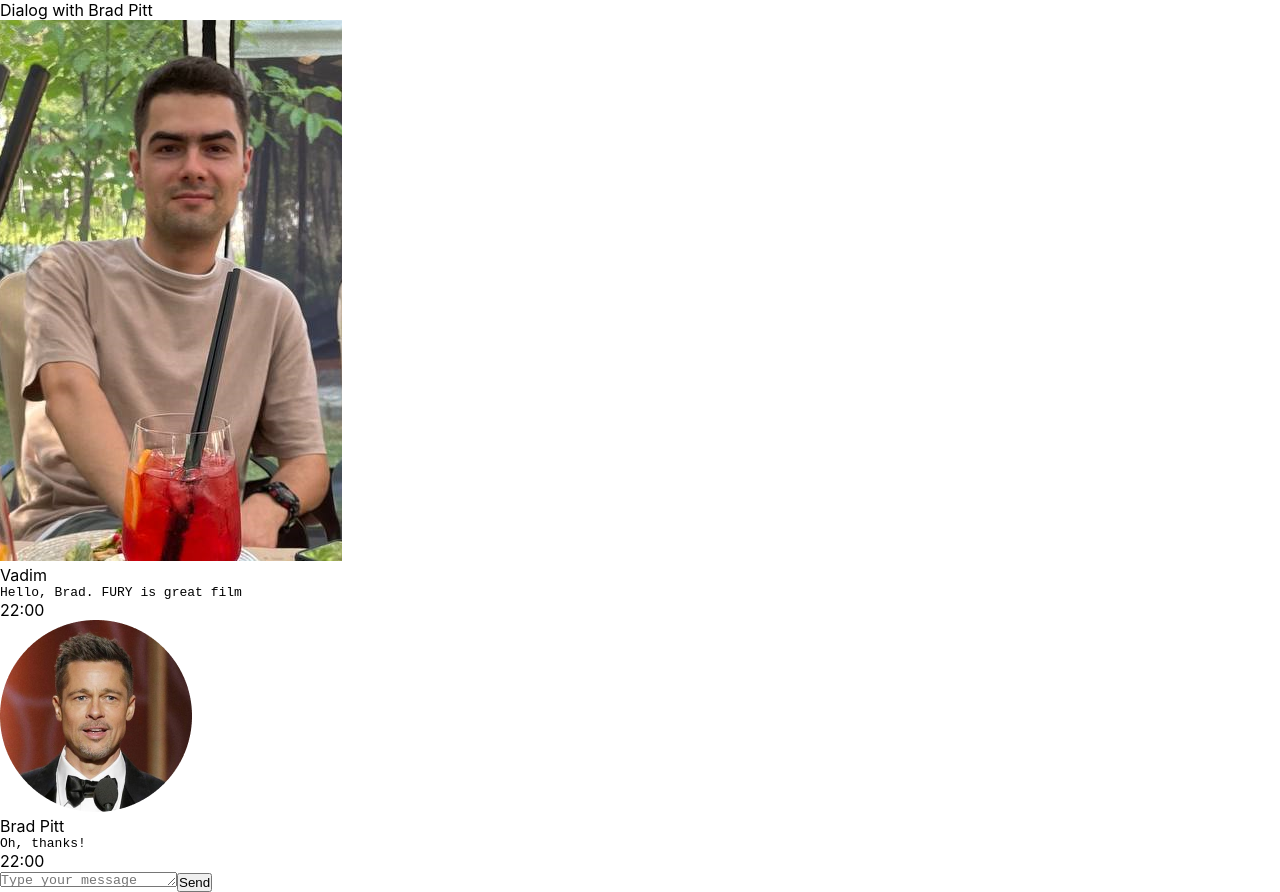
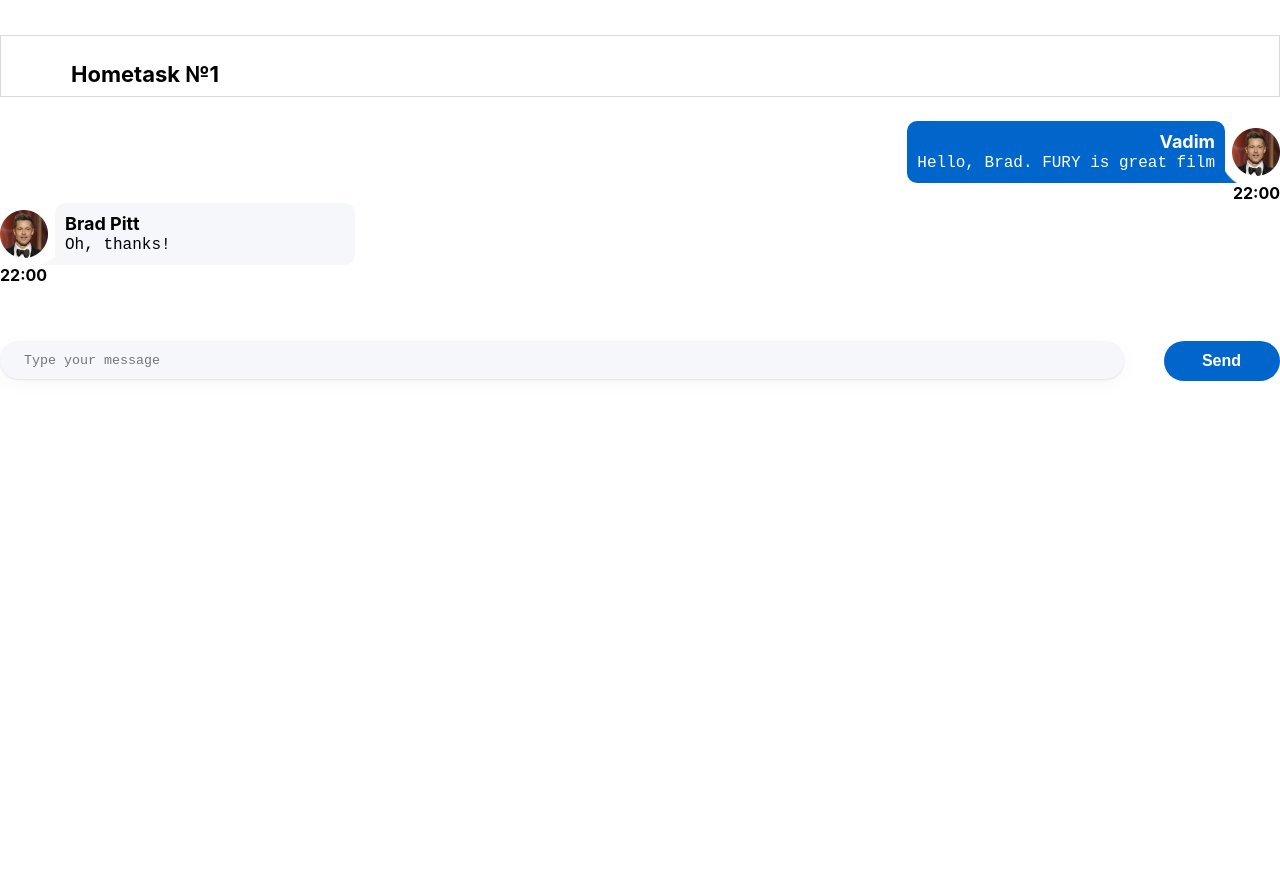
Before and after one commit to vadimcrmnl1/hws2, a React (Create React App) app: page / in a window 1280 px wide. After the commit the page ends 800 px from the top, so only its background shows below. Built offline with nearby package versions, Linux system fonts and the light colour scheme.

Commit message:
hws1 - 161022

```diff
--- a/src/s1-main/App.module.css
+++ b/src/s1-main/App.module.css
@@ -1,12 +1,19 @@
 .App {
     --header_height: 60px;
-
 }
 
 .hw {
-
+    max-width: 1280px;
+    margin: 0 auto;
 }
 
 .hwTitle {
-
+    margin-top: 35px;
+    padding-top: 25px;
+    padding-left: 70px;
+    font-weight: bold;
+    border: 1px solid #D9D9D9;
+    padding-bottom: 9px;
+    margin-bottom: 10px;
+    font-size: 22px;
 }
--- a/src/s2-homeworks/hw01/HW1.tsx
+++ b/src/s2-homeworks/hw01/HW1.tsx
@@ -4,7 +4,6 @@ import MessageSender from './message-sender/MessageSender'
 import s2 from '../../s1-main/App.module.css'
 import FriendMessage from './friend-message/FriendMessage'
 import avatar from './avatar.png'
-import ava1 from './ava1.png'
 
 import exp from "constants";
 
@@ -38,7 +37,7 @@ export type ReportType = {
 export const message0: MessageType = {
     id: 0,
     user: {
-        avatar: ava1, // можно менять
+        avatar: avatar, // можно менять
         name: 'Vadim',  // можно менять
     },
     message: {
@@ -61,7 +60,7 @@ export const friendMessage0: MessageType = {
 const HW1 = () => {
     return (
         <div id={'hw1'}>
-            <div className={s2.hwTitle}>Dialog with Brad Pitt</div>
+            <div className={s2.hwTitle}>Hometask №1</div>
             <div className={s2.hw}>
                 {/*проверка отображения (не менять)*/}
                 <div>
--- a/src/s2-homeworks/hw01/friend-message/FriendMessage.module.css
+++ b/src/s2-homeworks/hw01/friend-message/FriendMessage.module.css
@@ -3,29 +3,56 @@
 }
 
 .friendImageAndText {
-
+    display: flex;
+    flex-direction: row;
+    align-items: center;
 }
 
 .friendImageAndText img {
-
+    max-width: 48px;
+    max-height: 48px;
+    margin-right: 7px;
 }
 
 .friendText {
-
+    position: relative;
+    min-width: 300px;
+    padding: 10px;
+    border-radius: 10px 10px 10px 0;
+    background: #F5F7FB;
+    font-style: normal;
+    font-weight: bold;
+    font-size: 18px;
+    line-height: 22px;
+    color: #000000;
 }
 
 .friendText:after {
-
+    content: "";
+    position: absolute;
+    bottom: 0;
+    left: -7%;
+    display: block;
+    width: 30px;
+    height: 30px;
+    background: radial-gradient(60px at top left, transparent 49%, #F5F7FB 51%) no-repeat left bottom;
 }
 
 .friendName {
-
+    display: flex;
+    justify-content: start;
 }
 
 .friendMessageText {
-
+    font-style: normal;
+    font-weight: 400;
+    font-size: 16px;
+    line-height: 20px;
+    color: #000000;
 }
 
 .friendTime {
-
+    display: flex;
+    justify-content: start;
+    font-weight: bold;
 }
--- a/src/s2-homeworks/hw01/message-sender/MessageSender.module.css
+++ b/src/s2-homeworks/hw01/message-sender/MessageSender.module.css
@@ -1,19 +1,40 @@
 .sendForm {
-
+    margin-top: 56px;
+    display: flex;
+    justify-content: space-between;
 }
 
 .textarea {
-
+    overflow: hidden;
+    resize: none;
+    padding: 12px 0 11px 24px;
+    width: 100%;
+    background: #F5F7FB;
+    box-shadow: 0 5px 20px rgba(29, 33, 38, 0.03), 0 1px 2px rgba(29, 33, 38, 0.1);
+    border-radius: 20px;
+    border: none;
 }
 
 .button {
-
+    background: #0066CC;
+    border-radius: 20px;
+    padding: 10px 39px 10px 38px;
+    margin-left: 40px;
+    font-style: normal;
+    font-weight: 600;
+    font-size: 16px;
+    line-height: 20px;
+    color: #FFFFFF;
+    border: none;
+    margin-bottom: 35px;
 }
 
 
 .button:hover {
+    background: #0032c7;
+}
 
+.button:active {
+    background: #0032c7;
+    color: #FFFFFF;
 }
-.button:active {
-
-}
--- a/src/s2-homeworks/hw01/message/Message.module.css
+++ b/src/s2-homeworks/hw01/message/Message.module.css
@@ -1,31 +1,59 @@
 .message {
-
+    margin-top: 24px;
 }
 
 .imageAndText {
-
+    display: flex;
+    flex-direction: row-reverse;
+    align-items: center;
 }
 
 .imageAndText img {
-
+    max-width: 48px;
+    max-height: 48px;
+    margin-left: 7px;
 }
 
 .text {
-
+    position: relative;
+    min-width: 300px;
+    padding: 10px;
+    border-radius: 10px 10px 0 10px;
+    background: #0066CC;
+    font-style: normal;
+    font-weight: bold;
+    font-size: 18px;
+    line-height: 22px;
+    color: #FFFFFF;
 }
 
 .text:after {
-
+    content: "";
+    position: absolute;
+    bottom: 0;
+    left: 100%;
+    display: block;
+    width: 30px;
+    height: 30px;
+    background: radial-gradient(70px at top right, transparent 49%, #0066CC 51%) no-repeat right bottom;
 }
 
 .name {
-
+    display: flex;
+    justify-content: end;
 }
 
 .messageText {
-
+    white-space: normal;
+    font-style: normal;
+    font-weight: 400;
+    font-size: 16px;
+    line-height: 20px;
+    color: #FFFFFF;
 }
 
 .time {
-
+    display: flex;
+    justify-content: end;
+    font-weight: bold;
 }
```
Also changed, not shown: src/s2-homeworks/hw01/ava1.png (deleted).
